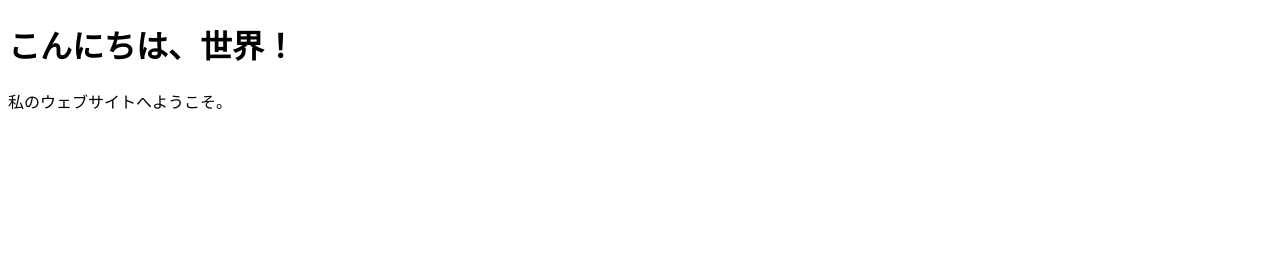
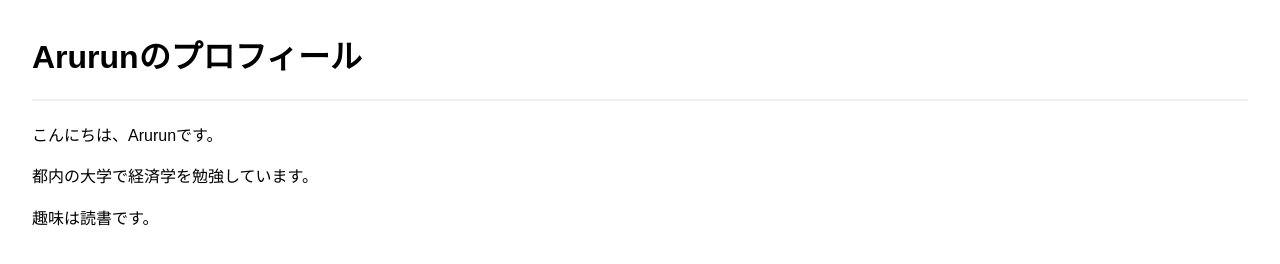
Before and after one commit to Arurun-Spica/my-site, a plain HTML site: page index.html in a window 1280 px wide. Drawn offline with Linux system fonts and the light colour scheme.

Commit message:
プロフィールを更新

```diff
--- a/index.html
+++ b/index.html
@@ -3,10 +3,23 @@
 <head>
     <meta charset="UTF-8">
     <meta name="viewport" content="width=device-width, initial-scale=1.0">
-    <title>私のwebpage</title>
+    <title>Arurunのプロフィール</title>
+    <style>
+        body {
+            font-family: sans-serif;
+            line-height: 1.6;
+            margin: 2em;
+        }
+        h1 {
+            border-bottom: 2px solid #eee;
+            padding-bottom: 0.5em;
+        }
+    </style>
 </head>
 <body>
-    <h1>こんにちは、世界！</h1>
-    <p>私のウェブサイトへようこそ。</p>
+    <h1>Arurunのプロフィール</h1>
+    <p>こんにちは、Arurunです。</p>
+    <p>都内の大学で経済学を勉強しています。</p>
+    <p>趣味は読書です。</p>
 </body>
 </html>
```
